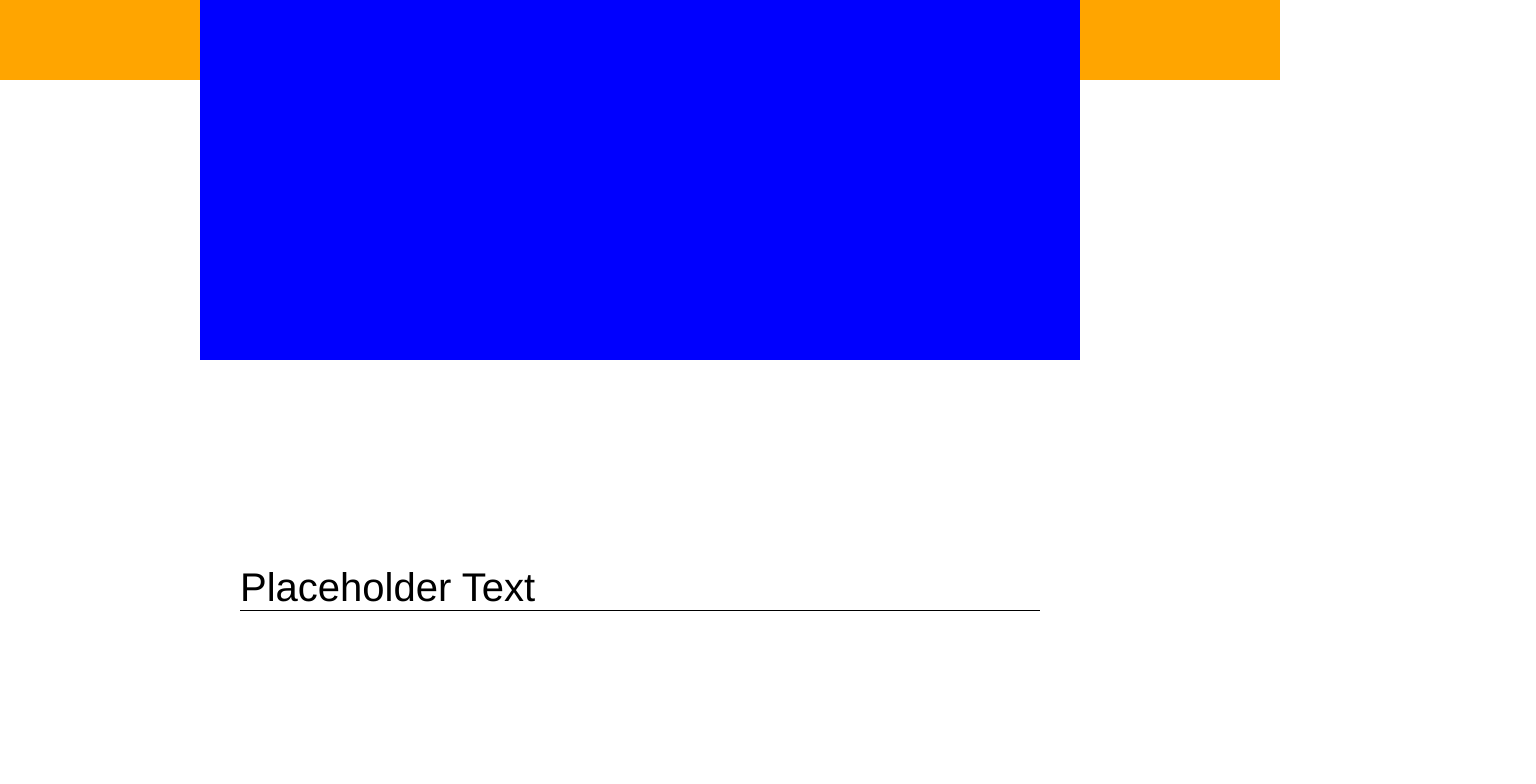
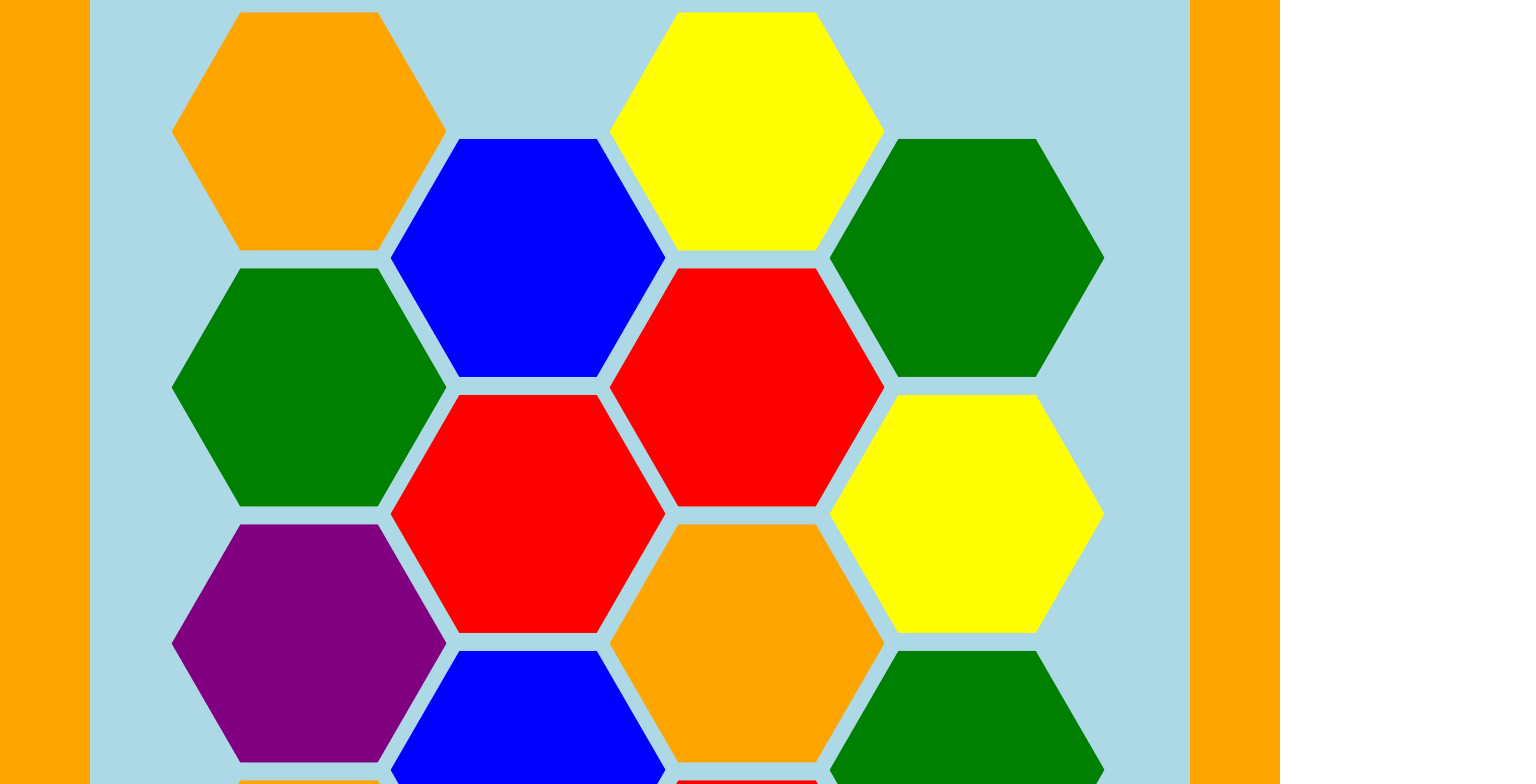
Before and after one commit to Ceseura/Portfolio-Site, a Vue app: page /#/ in a window 1280 px wide. Shown: the part 1560-2344 px from the top of the page, 1536 px wide, since content can reach past the window. Before the commit the page ends 2171 px from the top, so only its background shows below. Built offline with nearby package versions, Linux system fonts and the light colour scheme; the HTML template or start-up script is replaced by a standard one.

Commit message:
Fixed horizontal scrolling issue with hacky max-width: 100%; added hexagons

```diff
--- a/src/App.vue
+++ b/src/App.vue
@@ -14,7 +14,8 @@
 body {
   margin: 0;
   padding: 0;
-  --description-bg-color: orange;
+  --parallax-bg-color: orange;
+  --description-bg-color: lightblue;
   --text-color: black;
 }
 </style>
--- a/src/components/DescriptionCard.vue
+++ b/src/components/DescriptionCard.vue
@@ -15,7 +15,7 @@ export default {
 
 <style>
 .description-card {
-  margin-bottom: 1000px;
+  margin-bottom: 300px;
 }
 
 .title {
--- a/src/components/HomeParallaxImage.vue
+++ b/src/components/HomeParallaxImage.vue
@@ -13,6 +13,7 @@ export default {
 <style scoped>
 .parallax-image {
   width: 100vw;
+  max-width: 100%;
   height: 100vh;
   background: linear-gradient(red, green);
   position: fixed;
--- a/src/components/HomeParallaxScroll.vue
+++ b/src/components/HomeParallaxScroll.vue
@@ -1,5 +1,8 @@
 <template>
     <div class='parallax-scroll'>
+        <div class='angle-piece-occluder'>
+            <div class='angle-piece' />
+        </div>
         <div class='width-limiter'>
             <DescriptionCard />
             <PortfolioCard />
@@ -15,7 +18,7 @@ export default {
   name: 'HomeParallaxScroll',
   components: {
     DescriptionCard,
-    PortfolioCard,
+    PortfolioCard
   }
 };
 </script>
@@ -23,32 +26,38 @@ export default {
 <style scoped>
 .parallax-scroll {
   width: 100vw;
-  height: 100%;
-  background-color: var(--description-bg-color);
+  max-width: 100%;
+  height: auto;
+  background-color: var(--parallax-bg-color);
   position: absolute;
   top: 105vh;
 }
-.parallax-scroll:before {
-    content: "";
-    display: inline-block;
-    width: 120vw;
-    height: 30vh;
-    transform: translate(-10vw, -10vh) rotateZ(-5deg);
-    background-color: var(--description-bg-color);
+
+.angle-piece-occluder {
+  width: 100%;
+  height: 20vh;
+  overflow: hidden;
+  position: relative;
+  top: -20vh;
+}
+
+.angle-piece {
+  position: absolute;
+  top: 100%;
+  width: 120vw;
+  height: 30vh;
+  background-color: var(--parallax-bg-color);
+  transform: translate(-10vw, -10vh) rotateZ(-5deg);
 }
 
 .width-limiter {
-    height: 1000px;
-    background-color: blue;
-    width: 100%;
-    max-width: 800px;
-    position: absolute;
-    left: 50%;
-    top: 0;
-    transform: translate(-50%, 0);
-    padding: 40px;
-    /* display: block;
-    margin: auto;
-    padding: 40px; */
+  background-color: var(--description-bg-color);
+  width: 100%;
+  max-width: 1000px;
+  padding: 50px;
+  display: block;
+  margin: auto;
+  position: relative;
+  top: -10vh;
 }
 </style>
--- a/src/components/PortfolioCard.vue
+++ b/src/components/PortfolioCard.vue
@@ -1,14 +1,31 @@
 <template>
     <div class='portfolio-card'>
         <div class='title'> Placeholder Text </div>
-        <div class='hexagons'> </div>
+        <div class='hexagons'>
+            <ul class='hex-grid clear'>
+                <li v-for='i in numberHexagons' v-bind:key='i' class='hexagon-outer'>
+                    <div class='hexagon-inner' v-bind:class='randomColor()'> Test </div>
+                </li>
+            </ul>
+        </div>
     </div>
 </template>
 
 <script>
 export default {
-    name: "Portfolio Card"
-}
+  name: 'PortfolioCard',
+  data: function() {
+    return {
+      numberHexagons: 16
+    };
+  },
+  methods: {
+    randomColor: function() {
+      var colors = ['red', 'orange', 'yellow', 'green', 'blue', 'purple'];
+      return colors[Math.floor(Math.random() * colors.length)];
+    }
+  }
+};
 </script>
 
 <style scoped>
@@ -18,4 +35,64 @@ export default {
   width: 100%;
   border-bottom: 1px solid var(--text-color);
 }
+
+.hex-grid {
+  position: relative;
+  padding: 0;
+  margin-left: 5%;
+  margin-bottom: 20%;
+}
+
+.hexagon-outer:nth-child(2n) {
+  margin-left: -2%;
+  margin-right: -2%;
+  transform: translateY(46%) rotate(30deg) skewY(30deg);
+}
+
+.clear:after {
+  content: '';
+  display: block;
+  clear: both;
+}
+
+.hexagon-outer {
+  list-style-type: none;
+  position: relative;
+  float: left;
+  width: 25.0714285714%;
+  padding: 0 0 28.9508413065% 0;
+  transform: rotate(30deg) skewY(30deg);
+  overflow: hidden;
+  visibility: hidden;
+  margin-bottom: -2%;
+}
+
+.hexagon-inner {
+  position: absolute;
+  top: 0;
+  left: 0;
+  width: 100%;
+  height: 100%;
+  transform: skewY(-30deg) rotate(60deg);
+  visibility: visible;
+}
+
+.red {
+  background-color: red;
+}
+.orange {
+  background-color: orange;
+}
+.yellow {
+  background-color: yellow;
+}
+.green {
+  background-color: green;
+}
+.blue {
+  background-color: blue;
+}
+.purple {
+  background-color: purple;
+}
 </style>
```
Also changed, not shown: .eslintrc.js.
